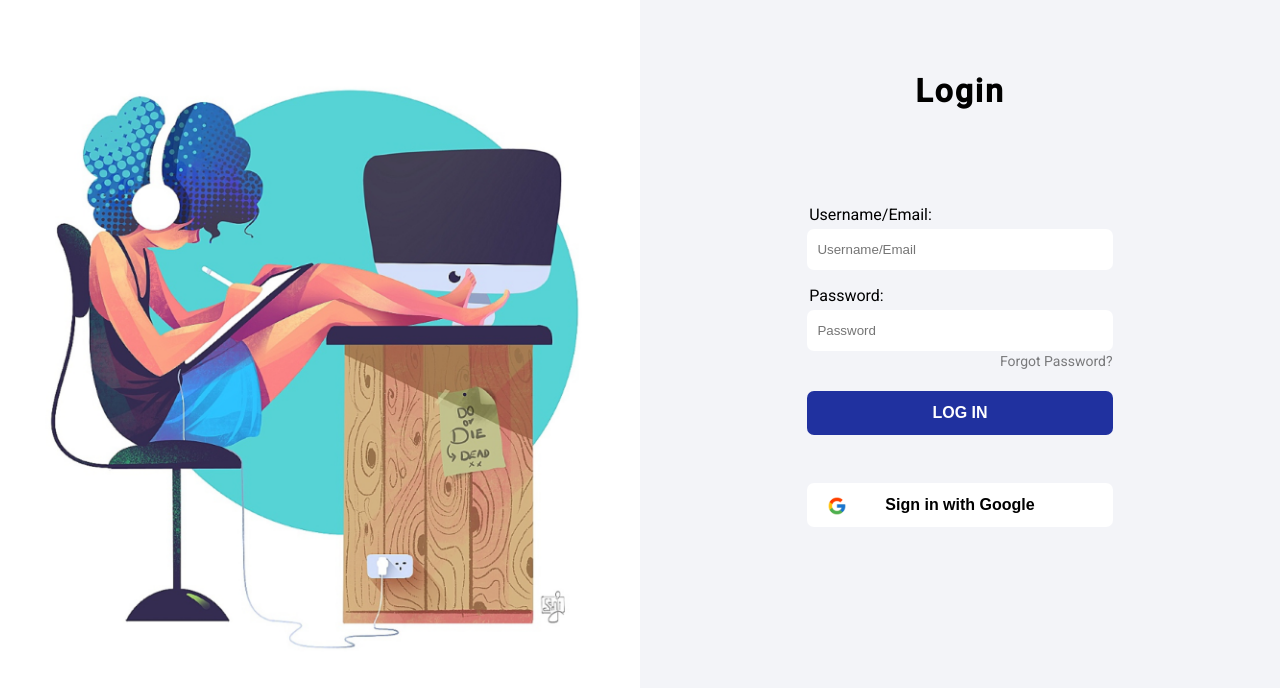
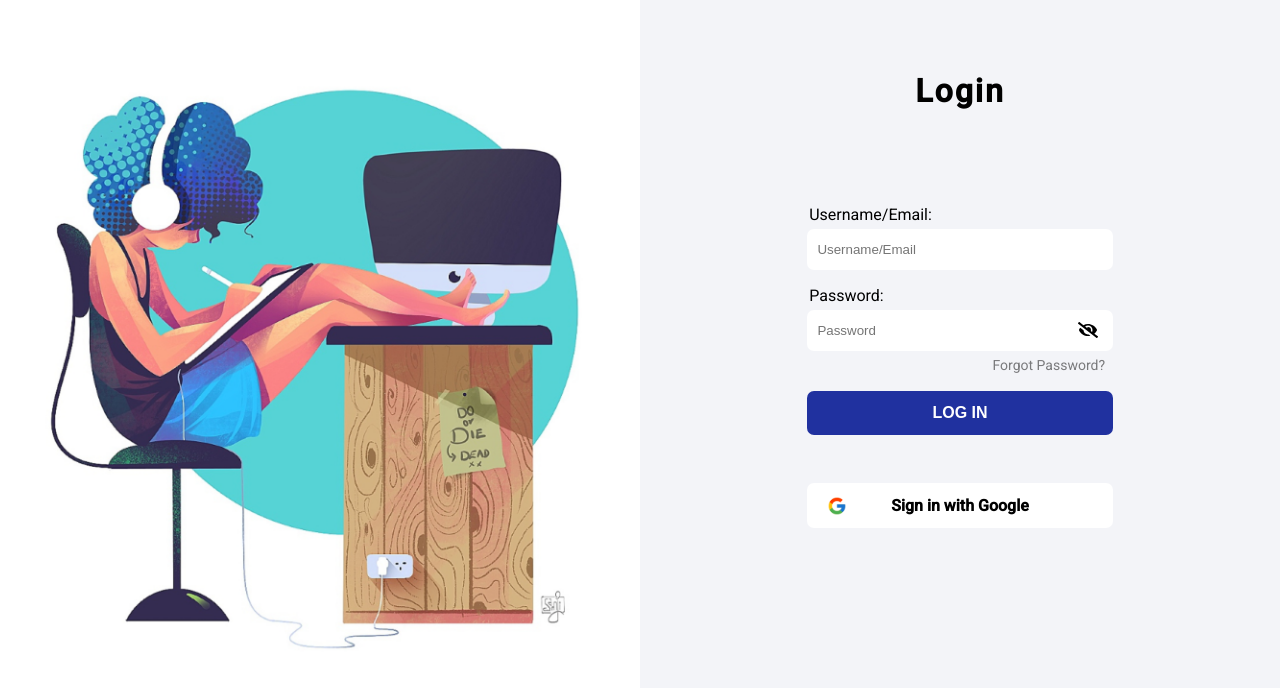
Before and after one commit to Revlabs-co/Pipory-FrontEnd-WebDev, a React (Create React App) app: page / in a window 1280 px wide. Shown: the top 688 px of the page. Built offline with nearby package versions, Linux system fonts and the light colour scheme.

Commit message:
password mask added

```diff
--- a/package.json
+++ b/package.json
@@ -3,8 +3,9 @@
   "version": "0.1.0",
   "private": true,
   "dependencies": {
-    "@hapi/joi": "^17.1.1",
-    "@material-ui/core": "^4.11.0",
+    "@fortawesome/fontawesome-svg-core": "^1.2.30",
+    "@fortawesome/free-solid-svg-icons": "^5.14.0",
+    "@fortawesome/react-fontawesome": "^0.1.11",
     "@testing-library/jest-dom": "^4.2.4",
     "@testing-library/react": "^9.3.2",
     "@testing-library/user-event": "^7.1.2",
--- a/src/components/common/Button.js
+++ b/src/components/common/Button.js
@@ -15,6 +15,7 @@ const Button = ({ type, value }) => {
     position: "relative",
     fontWeight: "bold",
     fontSize: "16px",
+    cursor: "pointer",
   };
   return (
     <>
@@ -23,10 +24,15 @@ const Button = ({ type, value }) => {
           {value}
         </button>
       ) : (
-        <button style={styles}>
+        <a
+          href="http://google.com"
+          style={styles}
+          target="_blank"
+          rel="noopener noreferrer"
+        >
           <img src={logo} alt="" style={{ position: "absolute", left: 20 }} />
           {value}
-        </button>
+        </a>
       )}
     </>
   );
--- a/src/components/common/InputBox.js
+++ b/src/components/common/InputBox.js
@@ -1,6 +1,10 @@
-import React from "react";
+import React, { useState } from "react";
+import { FontAwesomeIcon } from "@fortawesome/react-fontawesome";
+import { faEye, faEyeSlash } from "@fortawesome/free-solid-svg-icons";
 
-const InputBox = ({ label, type, placeholder }) => {
+const InputBox = ({ label, type, placeholder, name }) => {
+  const [passwordShown, setPasswordShown] = useState(false);
+
   const styles = {
     input: {
       width: "70%",
@@ -14,26 +18,49 @@ const InputBox = ({ label, type, placeholder }) => {
       marginLeft: "4.2rem",
       marginBottom: "5px",
     },
+    passwordMask: {
+      left: "77%",
+      top: "54%",
+      position: "absolute",
+      cursor: "pointer",
+    },
+  };
+
+  const togglePasswordVisiblity = () => {
+    setPasswordShown(passwordShown ? false : true);
   };
   return (
-    <div style={{ marginBottom: "1rem" }}>
+    <div style={{ marginBottom: "1rem", position: "relative" }}>
       <label htmlFor={label} style={styles.label}>
         {label}
       </label>
-      {type === "password" ? (
+      {type !== "password" ? (
         <input
           type={type}
           id={label}
           placeholder={placeholder}
           style={styles.input}
+          name={name}
+          required
         />
       ) : (
         <input
-          type={type}
+          type={passwordShown ? "text" : "password"}
           id={label}
           placeholder={placeholder}
           style={styles.input}
+          name={name}
+          required
         />
+      )}
+      {type === "password" && (
+        <i style={styles.passwordMask} onClick={togglePasswordVisiblity}>
+          {passwordShown ? (
+            <FontAwesomeIcon icon={faEye} />
+          ) : (
+            <FontAwesomeIcon icon={faEyeSlash} />
+          )}
+        </i>
       )}
     </div>
   );
--- a/src/components/login/Login.js
+++ b/src/components/login/Login.js
@@ -5,6 +5,17 @@ import Image from "../../images/login.png";
 import "./styles.scss";
 
 const Login = () => {
+  const handleSubmit = (e) => {
+    e.preventDefault();
+    const data = {};
+    for (let element of e.target.elements) {
+      if (element.name === "email" || element.name === "password") {
+        data[element.name] = element.value;
+      }
+    }
+    console.log(data);
+  };
+
   return (
     <div className="container">
       <div className="section-1 pad">
@@ -12,14 +23,20 @@ const Login = () => {
       </div>
       <div className="section-2">
         <h2 className="form-heading">Login</h2>
-        <form className="form-container">
+        <form className="form-container" onSubmit={handleSubmit}>
           <InputBox
-            type="username"
+            type="email"
             label="Username/Email:"
             placeholder="Username/Email"
+            name="email"
           />
-          <InputBox type="password" label="Password:" placeholder="Password" />
-          <a href="#" className="forgot-password">
+          <InputBox
+            type="password"
+            label="Password:"
+            placeholder="Password"
+            name="password"
+          />
+          <a href="false" className="forgot-password">
             Forgot Password?
           </a>
           <Button type="login" value="LOG IN" />
--- a/src/components/login/styles.scss
+++ b/src/components/login/styles.scss
@@ -34,6 +34,6 @@
   color: rgba(0, 0, 0, 0.5);
   font-size: 14px;
   position: absolute;
-  top: 40%;
-  left: 58%;
+  top: 41%;
+  left: 56.5%;
 }
--- a/src/components/signup/Signup.js
+++ b/src/components/signup/Signup.js
@@ -4,6 +4,21 @@ import Button from "../common/Button";
 import Image from "../../images/signup.png";
 
 const Signup = () => {
+  const handleSubmit = (e) => {
+    e.preventDefault();
+    const data = {};
+    for (let element of e.target.elements) {
+      if (
+        element.name === "email" ||
+        element.name === "password" ||
+        element.name === "name"
+      ) {
+        data[element.name] = element.value;
+      }
+    }
+    console.log(data);
+  };
+
   return (
     <div className="container">
       <div className="section-1">
@@ -11,15 +26,26 @@ const Signup = () => {
       </div>
       <div className="section-2">
         <h2 className="form-heading">Signup</h2>
-        <form className="form-container">
-          <InputBox type="name" label="Name:" placeholder="Full Name..." />
-          <InputBox type="email" label="Email:" placeholder="Email..." />
+        <form className="form-container" onSubmit={handleSubmit}>
+          <InputBox
+            type="name"
+            label="Name:"
+            placeholder="Full Name..."
+            name="name"
+          />
+          <InputBox
+            type="email"
+            label="Email:"
+            placeholder="Email..."
+            name="email"
+          />
           <InputBox
             type="password"
             label="Password"
             placeholder="Password..."
+            name="password"
           />
-          <a href="#" className="forgot-password" style={{ top: "51%" }}>
+          <a href="false" className="forgot-password" style={{ top: "51%" }}>
             Forgot Password?
           </a>
           <Button type="login" value="CONTINUE" />
```
Also changed, not shown: src/components/signup/styles.scss (deleted), 1 other file (tests, documents, lock files or other folders).
